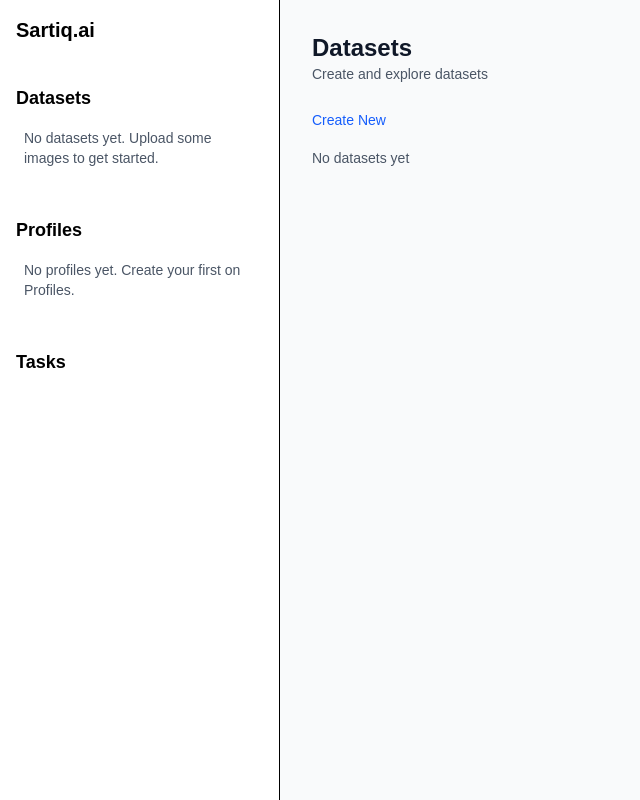
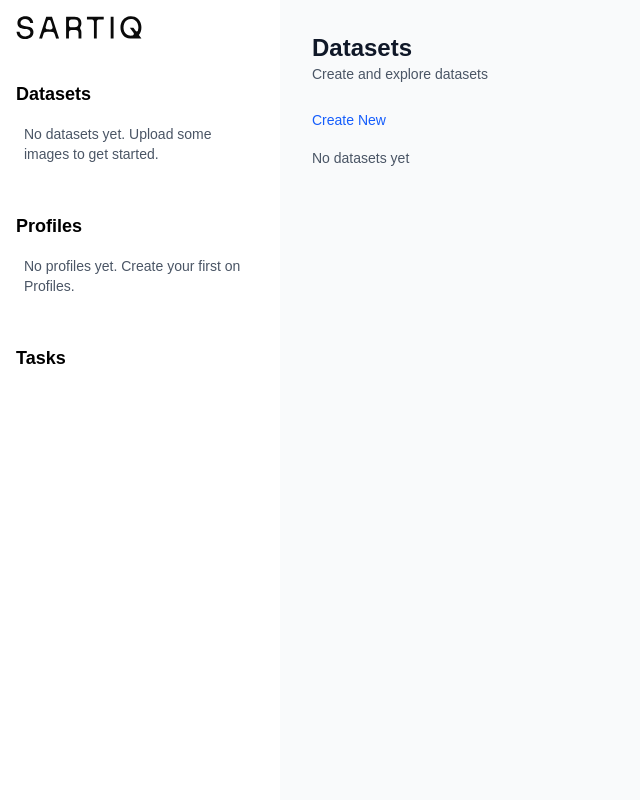
Before and after one commit to orojorge/caption-manager, a Next.js app: page / in a window 1280 px wide. Shown: the whole page, without its empty margins (0-640 px from the left). Built offline with nearby package versions, Linux system fonts and the light colour scheme.

Commit message:
Sartiq logo added

```diff
--- a/app/components/Menu.tsx
+++ b/app/components/Menu.tsx
@@ -1,6 +1,7 @@
 'use client';
 
 import Link from "next/link";
+import Image from "next/image";
 import { useEffect, useState } from 'react';
 import { Dataset, listDatasets, countFilesForDataset, listProfiles, Profile } from '@/lib/repo';
 
@@ -29,8 +30,17 @@ export default function Menu() {
   useEffect(() => { loadItems(); }, []);
 
   return (
-    <aside className="sticky top-0 h-screen w-70 shrink-0 overflow-y-auto border-r bg-white p-4">
-      <div className="mb-10 text-xl font-semibold">Sartiq.ai</div>
+    <aside className="sticky top-0 h-screen w-70 shrink-0 overflow-y-auto bg-white p-4">
+      <div className="mb-10">
+        <Image
+          src="/SARTIQ_TAGLINE_100_op-dark.svg"
+          alt="Sartiq.ai"
+          width={0}
+          height={0}
+          className="h-6 w-auto"
+          priority
+        />
+      </div>
 
       <div className="space-y-10">
         <div className="">
```
Also changed, not shown: public/SARTIQ_TAGLINE_100_op-dark.svg (added).
